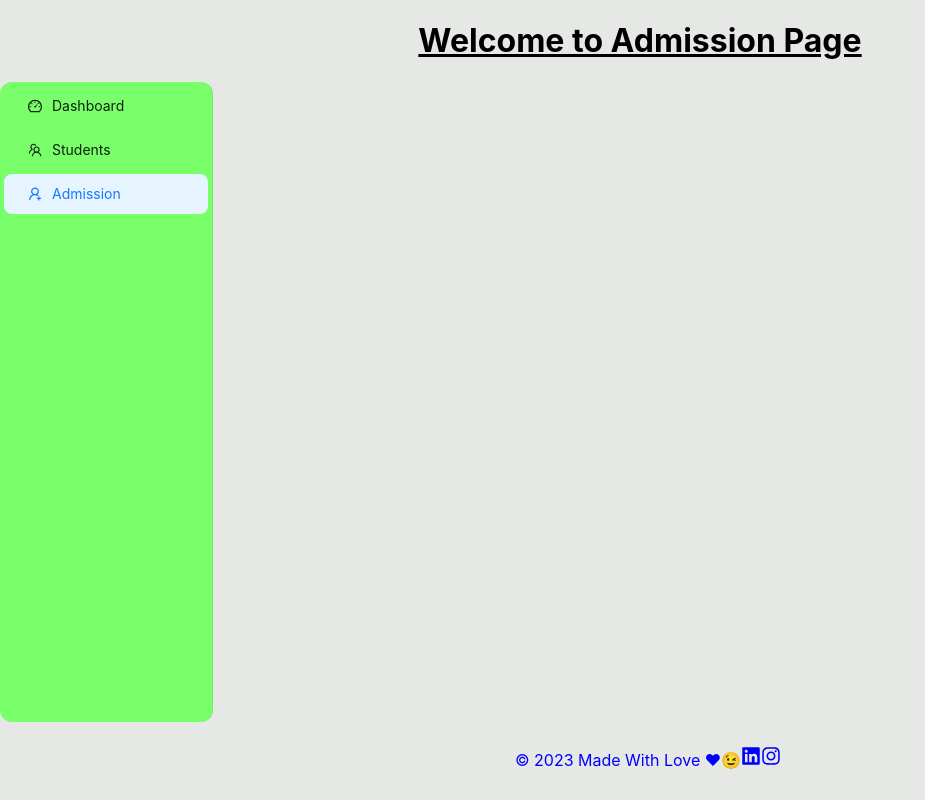
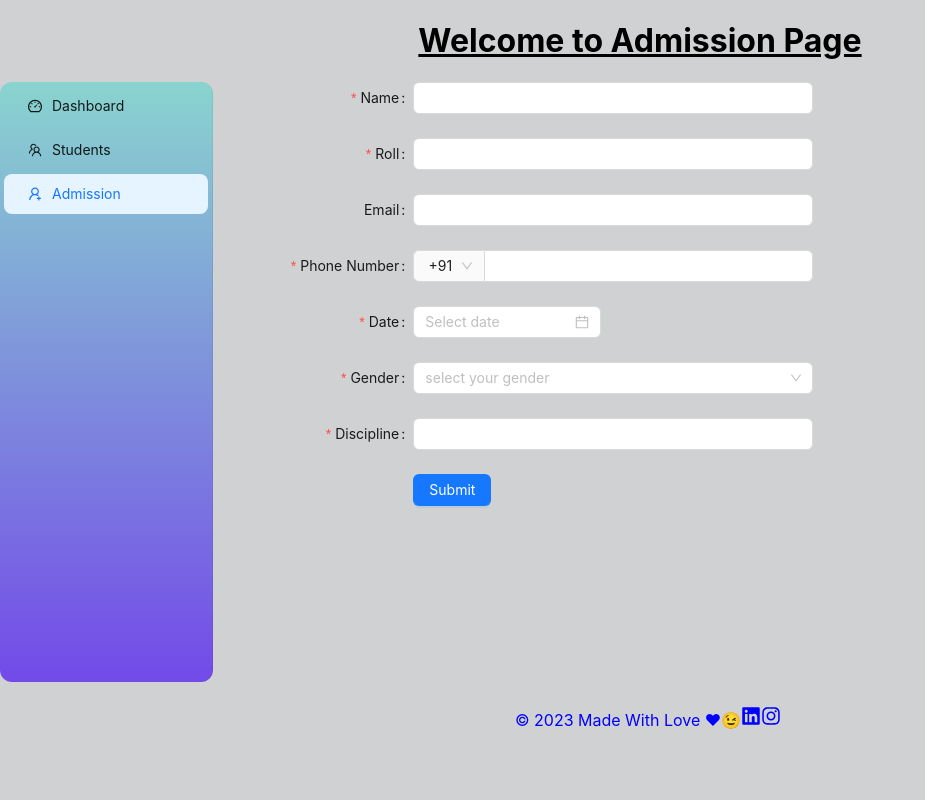
Before and after one commit to papai004/DigiSchool-Frontend, a React (Create React App) app: page /admission in a window 1280 px wide. Shown: the whole page, without its empty margins (0-925 px from the left). Built offline with nearby package versions, Linux system fonts and the light colour scheme.

Commit message:
added students form in admission page

```diff
--- /dev/null
+++ b/src/components/helper/DatePicker.js
@@ -0,0 +1,27 @@
+import { DatePicker, Form } from 'antd';
+
+const config = {
+  rules: [
+    {
+      type: 'object',
+      required: true,
+      message: 'Please select time!',
+    },
+  ],
+};
+
+// const onFinish = (fieldsValue) => {
+//   // Should format date value before submit.
+//   const values = {
+//     ...fieldsValue,
+//     'date-picker': fieldsValue['date-picker'].format('YYYY-MM-DD'),
+//   };
+//   console.log('Received values of form: ', values);
+// };
+
+const Date = () => (
+    <Form.Item name="date-picker" label="Date" {...config}>
+      <DatePicker />
+    </Form.Item>
+);
+export default Date;
--- a/src/components/pages/Admission.js
+++ b/src/components/pages/Admission.js
@@ -1,8 +1,48 @@
-import React from 'react'
-import Header from '../navs/Header';
-import { Col, Row } from 'antd';
-import Sidebar from '../sidebar/Sidebar';
-import Footer from '../navs/Footer';
+import React from "react";
+import Header from "../navs/Header";
+import { Col, Row, Button, Form, Input, Select } from "antd";
+import Sidebar from "../sidebar/Sidebar";
+import Date from "../helper/DatePicker";
+import Footer from "../navs/Footer";
+const layout = {
+  labelCol: {
+    span: 8,
+  },
+  wrapperCol: {
+    span: 16,
+  },
+};
+const { Option } = Select;
+
+const prefixSelector = (
+  <Form.Item name="prefix" noStyle>
+    <Select
+      style={{
+        width: 70,
+      }}
+    >
+      <Option value="91">+91</Option>
+      <Option value="62">+62</Option>
+    </Select>
+  </Form.Item>
+);
+
+/* eslint-disable no-template-curly-in-string */
+const validateMessages = {
+  required: "${label} is required!",
+  types: {
+    email: "${label} is not a valid email!",
+    number: "${label} is not a valid number!",
+  },
+  number: {
+    range: "${label} must be between ${min} and ${max}",
+  },
+};
+/* eslint-enable no-template-curly-in-string */
+
+const onFinish = (values) => {
+  console.log(values);
+};
 
 function Admission() {
   return (
@@ -12,10 +52,114 @@ function Admission() {
         <Col span={4}>
           <Sidebar />
         </Col>
+        <Col span={14}>
+
+          <Form
+            {...layout}
+            name="nest-messages"
+            onFinish={onFinish}
+            style={{
+              maxWidth: 600,
+            }}
+            validateMessages={validateMessages}
+            initialValues={{ prefix: "91" }}
+          >
+            <Form.Item
+              name={["user", "name"]}
+              label="Name"
+              rules={[
+                {
+                  required: true,
+                },
+              ]}
+            >
+              <Input />
+            </Form.Item>
+            <Form.Item
+              name={["user", "roll"]}
+              label="Roll"
+              rules={[
+                {
+                  required: true,
+                },
+              ]}
+            >
+              <Input />
+            </Form.Item>
+            <Form.Item
+              name={["user", "email"]}
+              label="Email"
+              rules={[
+                {
+                  type: "email",
+                },
+              ]}
+            >
+              <Input />
+            </Form.Item>
+            <Form.Item
+              name="phone"
+              label="Phone Number"
+              rules={[
+                {
+                  required: true,
+                  message: "Please input your phone number!",
+                },
+              ]}
+            >
+              <Input
+                addonBefore={prefixSelector}
+                style={{
+                  width: "100%",
+                  backgroundColor: "white",
+                  borderRadius: "7px",
+                }}
+              />
+            </Form.Item>
+            <Date />
+            <Form.Item
+              name="gender"
+              label="Gender"
+              rules={[
+                {
+                  required: true,
+                  message: "Please select gender!",
+                },
+              ]}
+            >
+              <Select placeholder="select your gender">
+                <Option value="male">Male</Option>
+                <Option value="female">Female</Option>
+              </Select>
+            </Form.Item>
+            <Form.Item
+              name="Discipline"
+              label="Discipline"
+              rules={[
+                {
+                  required: true,
+                  message: "Please input your Stream!",
+                },
+              ]}
+            >
+              <Input />
+            </Form.Item>
+            <Form.Item
+              wrapperCol={{
+                ...layout.wrapperCol,
+                offset: 8,
+              }}
+            >
+              <Button type="primary" htmlType="submit">
+                Submit
+              </Button>
+            </Form.Item>
+          </Form>
+        </Col>
       </Row>
       <Footer />
     </>
-  )
+  );
 }
 
 export default Admission;
--- a/src/components/sidebar/sidebar.css
+++ b/src/components/sidebar/sidebar.css
@@ -1,5 +1,5 @@
 .sidemenu {
-    background-color: #79FF69;
+    background: linear-gradient(#89D4CF,#734AE8) ;
     border-radius: 12px;
-    height: 80vh;
+    height: 75vh;
 }
--- a/src/components/styles/dashboard.css
+++ b/src/components/styles/dashboard.css
@@ -1,5 +1,5 @@
 body{
-    background-color: #E6E8E6;
+    background-color: #D0D1D2;
 }
 .dashboard{
     border-radius: 12px;
```
